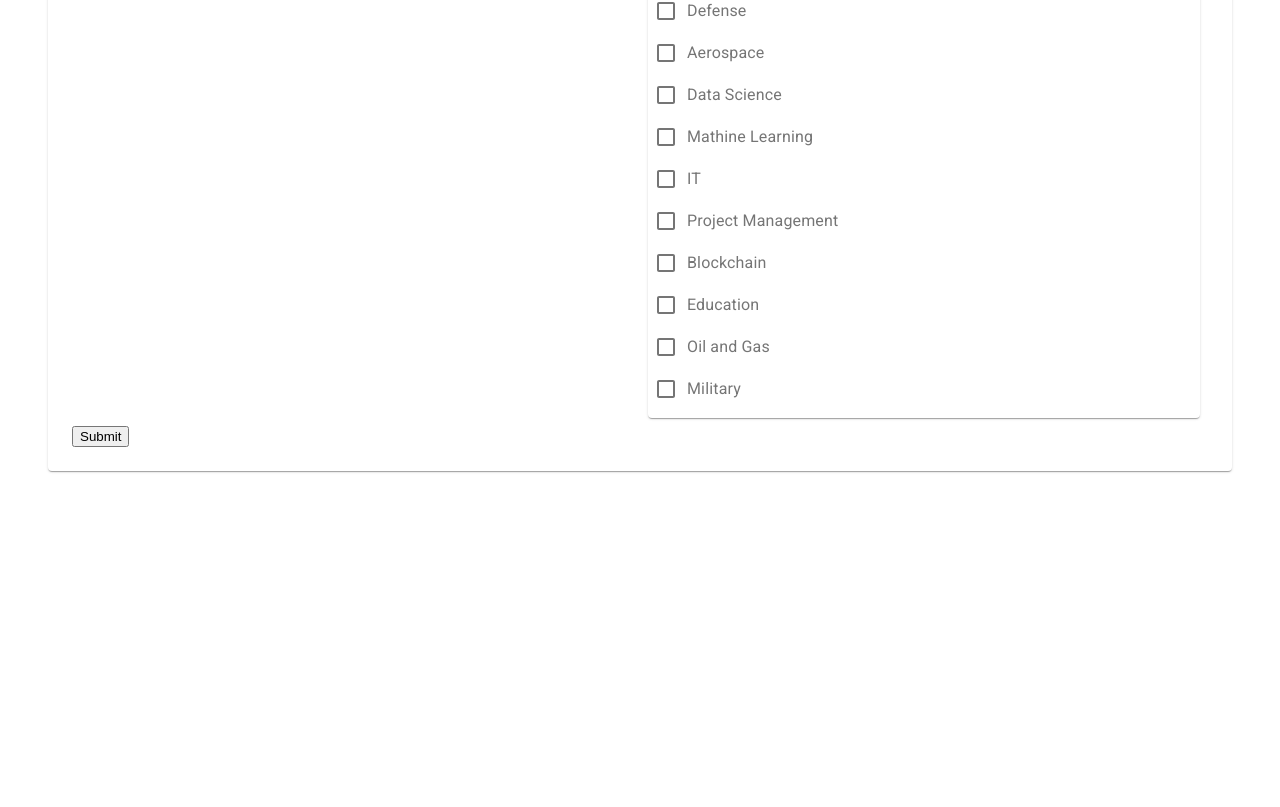
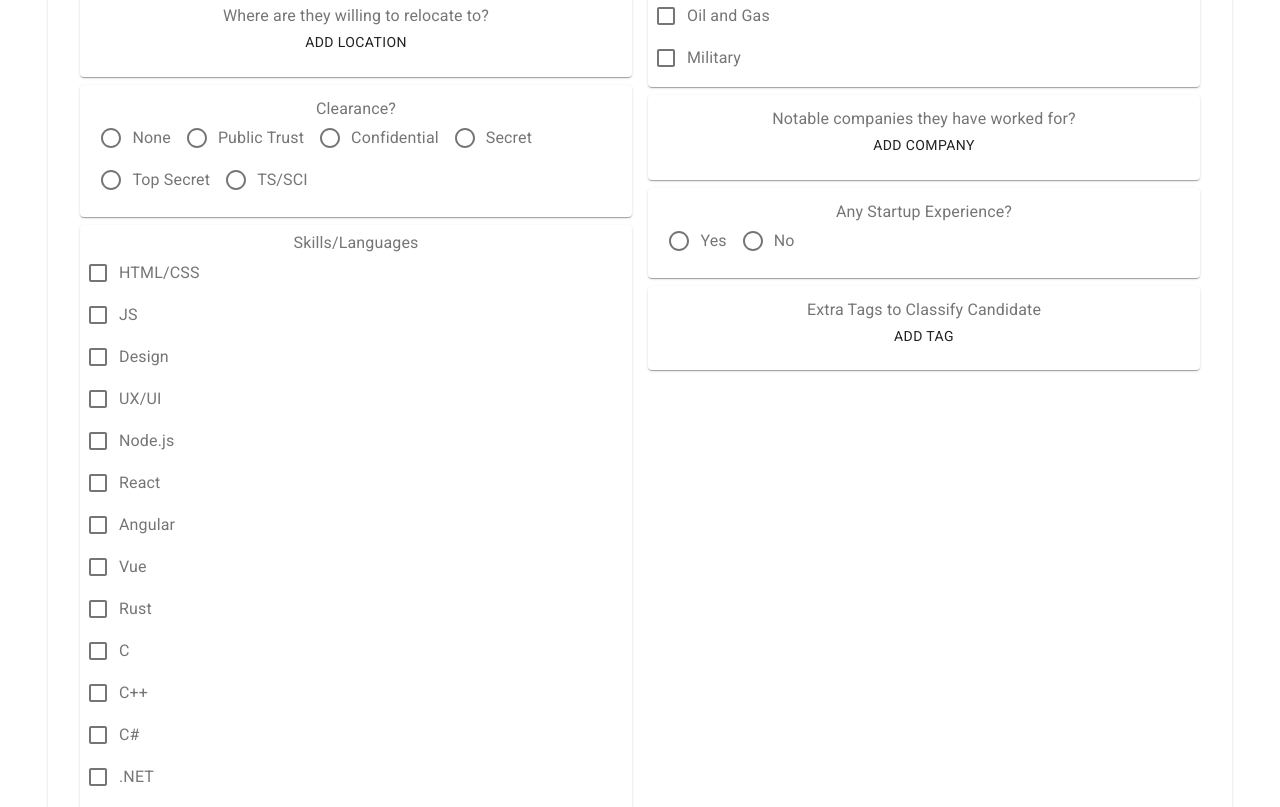
Before and after one commit to mnavoy4/HCRmatcher2, a React (Create React App) app in the folder frontend/: page /add-candidate in a window 1280 px wide. Shown: the part 793-1600 px from the top of the page. Before the commit the page ends 1304 px from the top, so only its background shows below. Built offline with nearby package versions, Linux system fonts and the light colour scheme.

Commit message:
tags, skills, startup experience companiesworkedfor form items made and functioning

```diff
--- a/frontend/src/Containers/AddCandidateContainer/AddCandidateContainer.js
+++ b/frontend/src/Containers/AddCandidateContainer/AddCandidateContainer.js
@@ -7,7 +7,8 @@ import { Grid, TextField, Paper, RadioGroup, FormControlLabel, Checkbox, FormGro
 // import WillingToGoWhere from '../../Components/WillingToGoWhere';
 // import usCitizenRadios from '../../Components/UsCitizenRadios'
 // import ClearanceRadios from '../../Components/ClearanceRadios';
-import * as allIndustries from '../../industries'
+import * as allIndustries from '../../data/industries';
+import * as allSkills from '../../data/skills'
 
 const useStyles = makeStyles((theme) => ({
   root: {
@@ -37,6 +38,7 @@ const useStyles = makeStyles((theme) => ({
 export default function AddCandidateContainer(){
 
   const { industries } = allIndustries.default;
+  const { skills } = allSkills.default
 
   const { register, handleSubmit, control } = useForm()
   const onSubmit = (data) => console.log(data);
@@ -45,8 +47,12 @@ export default function AddCandidateContainer(){
     control,
     name: 'willingToGo'
   });
-  const industriesWorkedInFieldArray = useFieldArray({
-    name: 'industriesWorkedIn',
+  const companiesWorkedForFieldArray = useFieldArray({
+    name: 'companiesWorkedFor',
+    control
+  })
+  const extraTagsFieldArray = useFieldArray({
+    name: 'tags',
     control
   })
 
@@ -130,8 +136,6 @@ export default function AddCandidateContainer(){
                     control={control}
                     defaultValue='false'
                   />
-                </Grid>
-                <Grid item xs={6}>
                   <Controller
                     as={
                       <Paper className={classes.formItemPaper}>
@@ -197,6 +201,20 @@ export default function AddCandidateContainer(){
                     control={control}
                   />
                   <Paper className={classes.formItemPaper}>
+                    <FormLabel>Skills/Languages</FormLabel>
+                    <FormGroup>
+                    {
+                      skills.map((skill, index) => {
+                        return (
+                        <FormControlLabel label={skill} control={<Checkbox inputRef={register} color='primary' name={`skills[${index}].skill`}/>} value={skill} />
+                        )
+                      })
+                    }
+                    </FormGroup>
+                  </Paper>
+                </Grid>
+                <Grid item xs={6}>
+                  <Paper className={classes.formItemPaper}>
                     <FormLabel>Industries with Experience</FormLabel>
                     <FormGroup>
                     {
@@ -208,35 +226,76 @@ export default function AddCandidateContainer(){
                     }
                     </FormGroup>
                   </Paper>
-
-
-                  {/* <Controller
+                  <Controller
                     as={
                       <Paper className={classes.formItemPaper}>
                         <FormControl>
-                          <FormLabel>What industries have they worked in?</FormLabel>
-                          <Button onClick={() => industriesWorkedInFieldArray.append({industry: 'Industry'})}>Add Industry</Button>
-                          {industriesWorkedInFieldArray.fields.map(({ id }, index) => {
+                          <FormLabel>Notable companies they have worked for?</FormLabel>
+                          <Button onClick={() => companiesWorkedForFieldArray.append({company: 'Company'})}>Add Company</Button>
+                          {companiesWorkedForFieldArray.fields.map(({ id }, index) => {
                             return (
                               <div key={id}>
                                 <TextField
                                   inputRef={register()}
                                   variant='outlined'
-                                  name={`industriesWorkedIn[${index}].industry`}
-                                  label='Industry'
+                                  name={`companiesWorkedFor[${index}].company`}
+                                  label='Company'
                                   defaultValue=''
                                 />
-                                <Button onClick={() => industriesWorkedInFieldArray.remove(index)}>Remove</Button>
+                                <Button onClick={() => companiesWorkedForFieldArray.remove(index)}>Remove</Button>
                               </div>
                             )
                           })}
                         </FormControl>
                       </Paper>
                     }
-                    name='industriesWorkedIn'
+                    name='companiesWorkedFor'
                     defaultValue=''
                     control={control}
-                  /> */}
+                  />
+                  <Controller
+                    as={
+                      <Paper className={classes.formItemPaper}>
+                        <FormControl>
+                          <FormLabel>Any Startup Experience?</FormLabel>
+                          <RadioGroup row>
+                            <FormControlLabel value='true' control={<Radio/>} label='Yes'/>
+                            <FormControlLabel value='false' control={<Radio/>} label='No'/>
+                          </RadioGroup>
+                        </FormControl>
+                      </Paper>
+                    }
+                    name='startupExperience'
+                    control={control}
+                    defaultValue='false'
+                  />
+                  <Controller
+                    as={
+                      <Paper className={classes.formItemPaper}>
+                        <FormControl>
+                          <FormLabel>Extra Tags to Classify Candidate</FormLabel>
+                          <Button onClick={() => extraTagsFieldArray.append({tag: 'Tag'})}>Add Tag</Button>
+                          {extraTagsFieldArray.fields.map(({ id }, index) => {
+                            return (
+                              <div key={id}>
+                                <TextField
+                                  inputRef={register()}
+                                  variant='outlined'
+                                  name={`tags[${index}].tag`}
+                                  label='Tag'
+                                  defaultValue=''
+                                />
+                                <Button onClick={() => extraTagsFieldArray.remove(index)}>Remove</Button>
+                              </div>
+                            )
+                          })}
+                        </FormControl>
+                      </Paper>
+                    }
+                    name='willingToGo'
+                    control={control}
+                    defaultValue=''
+                  />
                 </Grid>
                 <input type='submit'/>
               </Grid>
--- a/frontend/src/Containers/AllJobsContainer.js
+++ b/frontend/src/Containers/AllJobsContainer.js
@@ -1,7 +1,6 @@
 import React, { useState, useEffect } from 'react';
 import { tableIcons } from '../assets/tableIcons';
 import MaterialTable from 'material-table';
-import * as jobs from '../jobData';
 import NavBar from '../Components/NavBar';
 import axios from 'axios';
 
--- /dev/null
+++ b/frontend/src/data/skills.js
@@ -0,0 +1,9 @@
+export default {
+  skills: ['HTML/CSS', 'JS', 'Design', 'UX/UI', 'Node.js',
+  'React', 'Angular', 'Vue', 'Rust', 'C',
+  'C++', 'C#', '.NET', 'Python', 'Pandas',
+  'PHP', 'Winforms', 'ASIC', 'Pytorch', 'Tensorflow',
+  'Redux', 'Express', 'API', 'Backend', 'Frontend',
+  'Ruby', 'Ruby on Rails', 'SQL', 'MySQL', 'Relational DBs',
+  'Non-Relational DBs', 'MongoDB', 'DynamoDB', 'Project Management', 'PostgreSQL', ]
+}
```
Also changed, not shown: frontend/src/data/data.js (renamed from frontend/src/data.js), frontend/src/data/industries.js (renamed from frontend/src/industries.js), frontend/src/data/jobData.js (renamed from frontend/src/jobData.js).
